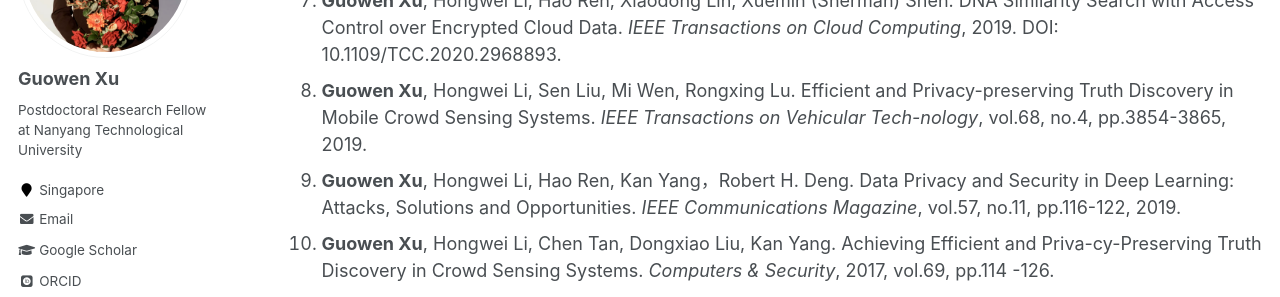
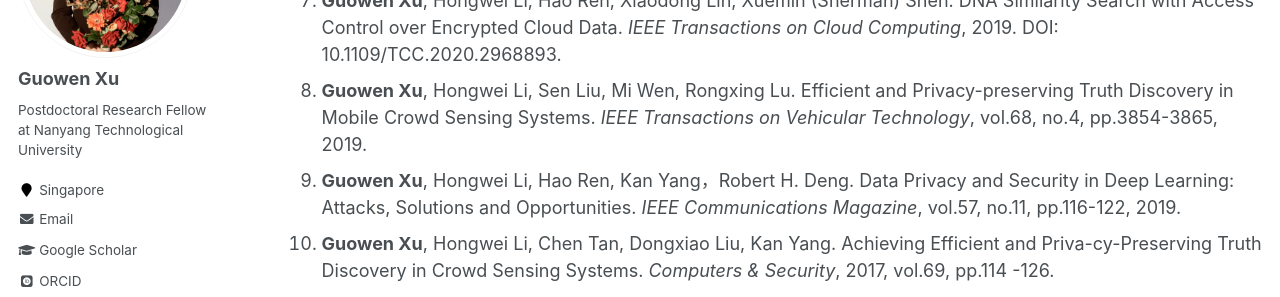
Before and after one commit to Guowen-xu/guowen-xu.github.io, a Jekyll site: the page built from _pages/publications.md, in a window 1280 px wide and 900 px high, scrolled down 663 px. Shown: the part 153-450 px from the top of the window. Built offline with Jekyll 4.4.1, drawn with Linux system fonts in a browser that asks for light colours; some web fonts are replaced.

Commit message:
Update publications.md

```diff
--- a/_pages/publications.md
+++ b/_pages/publications.md
@@ -20,7 +20,7 @@ You can find my articles on my [Google Scholar](https://scholar.google.com.hk/ci
 5. **Guowen Xu**, Hongwei Li, Shengmin Xu, Hao Ren, Kan Yang, Yinghui Zhang, Jianfei Sun, Rob-ert H. Deng. Catch You If You Deceive Me: Verifiable and Privacy-aware Truth Discovery in Crowd Sensing Systems. in *Proceedings of ACM ASIACCS*, Taipei, Taiwan, China, 2020. pp.1-15.
 6. **Guowen Xu**, Hongwei Li, Rongxing Lu. Practical and Privacy-Aware Truth Discovery in Mobile Crowd Sensing Systems. in *Proceedings of ACM CCS*, Toronto, Canada. 2018, pp.2132-2134. (Poster)
 7. 	**Guowen Xu**, Hongwei Li, Hao Ren, Xiaodong Lin, Xuemin (Sherman) Shen. DNA Similarity Search with Access Control over Encrypted Cloud Data. *IEEE Transactions on Cloud Computing*, 2019. DOI: 10.1109/TCC.2020.2968893.
-8. **Guowen Xu**, Hongwei Li, Sen Liu, Mi Wen, Rongxing Lu. Efficient and Privacy-preserving Truth Discovery in Mobile Crowd Sensing Systems. *IEEE Transactions on Vehicular Tech-nology*, vol.68, no.4, pp.3854-3865, 2019.
+8. **Guowen Xu**, Hongwei Li, Sen Liu, Mi Wen, Rongxing Lu. Efficient and Privacy-preserving Truth Discovery in Mobile Crowd Sensing Systems. *IEEE Transactions on Vehicular Technology*, vol.68, no.4, pp.3854-3865, 2019.
 9. **Guowen Xu**, Hongwei Li, Hao Ren, Kan Yang，Robert H. Deng. Data Privacy and Security in Deep Learning: Attacks, Solutions and Opportunities. *IEEE Communications Magazine*, vol.57, no.11, pp.116-122, 2019.
 10. **Guowen Xu**, Hongwei Li, Chen Tan, Dongxiao Liu, Kan Yang. Achieving Efficient and Priva-cy-Preserving Truth Discovery in Crowd Sensing Systems. *Computers & Security*, 2017, vol.69, pp.114 -126.
 11. **Guowen Xu**, Hongwei Li, Yuan Zhang, Xiaodong Lin, Robert H Deng, Xuemin Shen. A Deep Learning Framework Supporting Model Ownership Protection and Traitor Tracing. in *Proceedings of IEEE ICPADS*, Hong Kong, China, 2020. pp.1-9.
```
